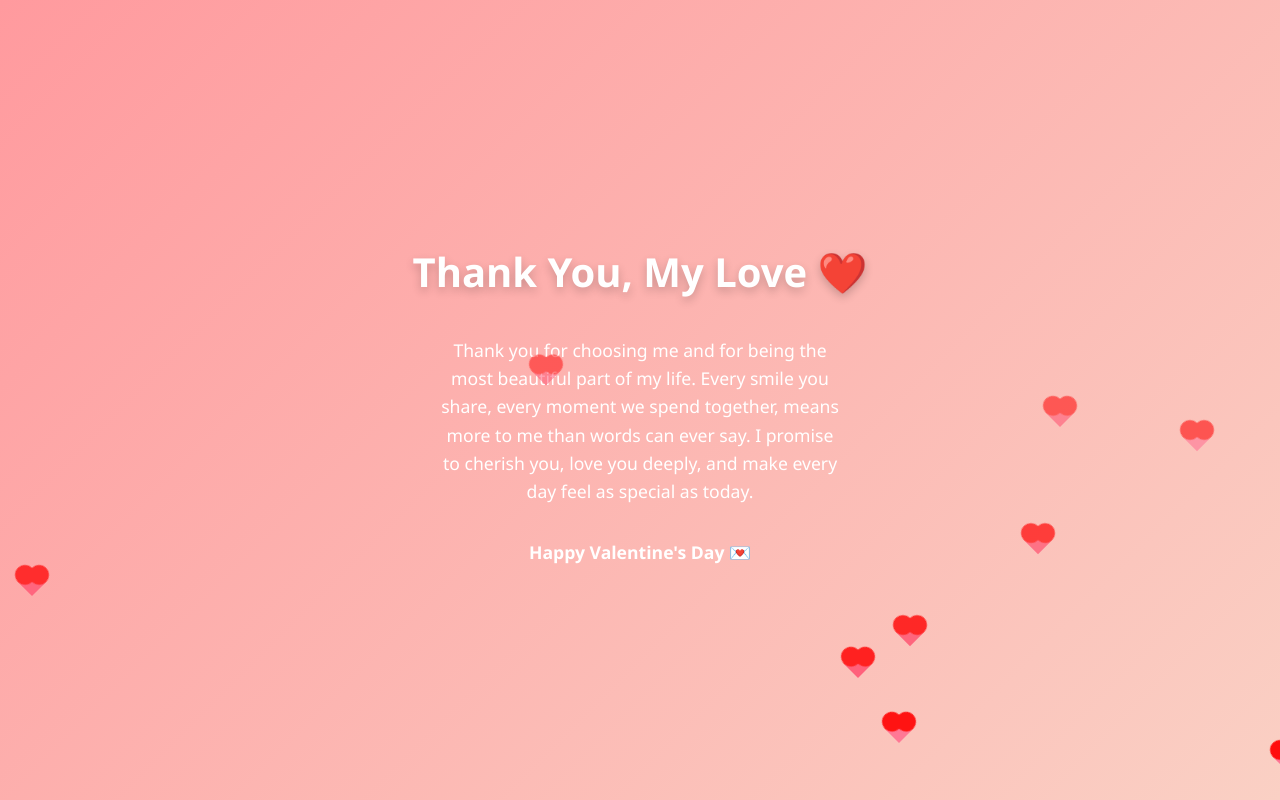
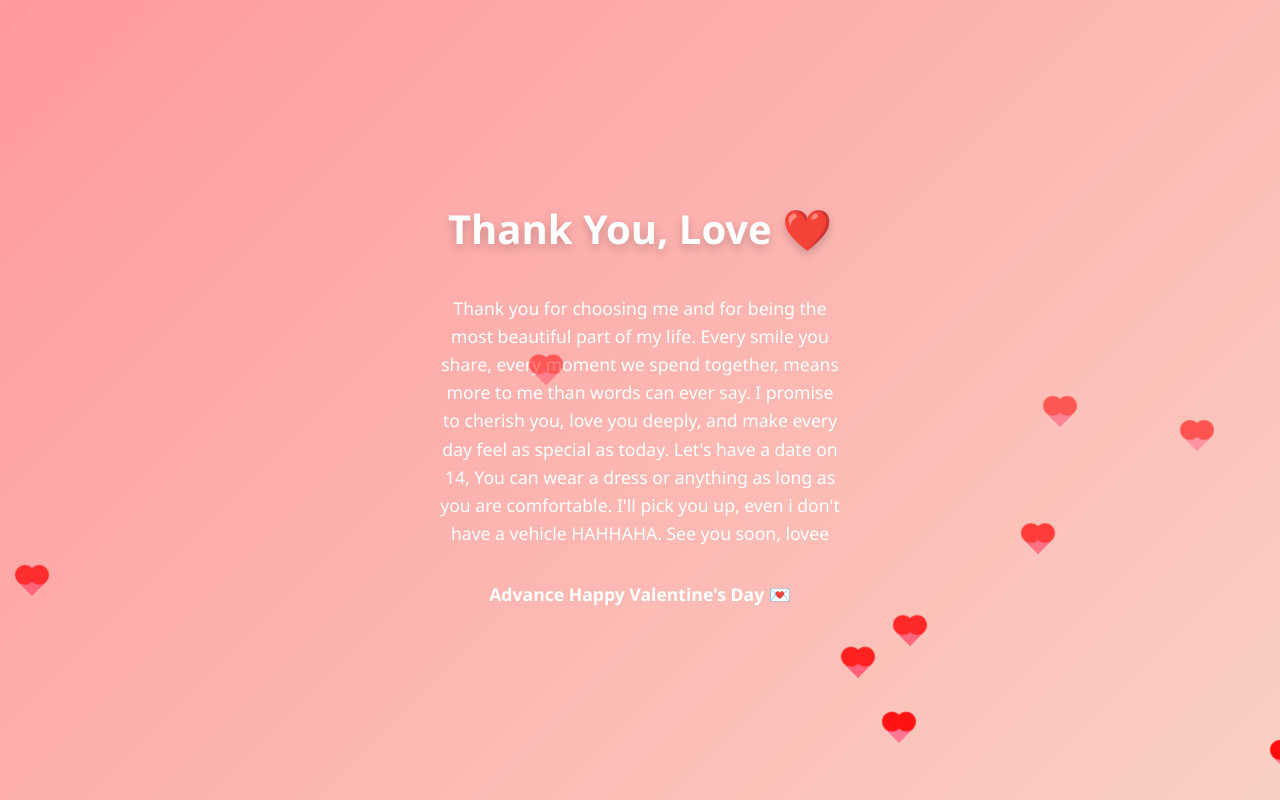
Before and after one commit to deloriadaryl047-maker/valentine, a plain HTML site: page index.html in a window 1280 px wide. Both pictures are taken after a click on the button "Yes 💕". Shown: the top 800 px of the page. Drawn offline with Linux system fonts and the light colour scheme.

Commit message:
Update index.html

```diff
--- a/index.html
+++ b/index.html
@@ -126,14 +126,15 @@
 
   <!-- Home / Thank You Page -->
   <div id="homePage" class="page">
-    <h1>Thank You, My Love ❤️</h1>
+    <h1>Thank You, Love ❤️</h1>
     <p>
       Thank you for choosing me and for being the most beautiful part of my life.
       Every smile you share, every moment we spend together, means more to me
       than words can ever say. I promise to cherish you, love you deeply, and
-      make every day feel as special as today.
-    </p>
-    <p style="margin-top:15px; font-weight:bold;">Happy Valentine's Day 💌</p>
+      make every day feel as special as today. Let's have a date on 14, You can
+      wear a dress or anything as long as you are comfortable. I'll pick you up,
+      even i don't have a vehicle HAHHAHA. See you soon, lovee    </p>
+    <p style="margin-top:15px; font-weight:bold;"> Advance Happy Valentine's Day 💌</p>
   </div>
 
   <audio id="bgMusic" autoplay loop>
```
